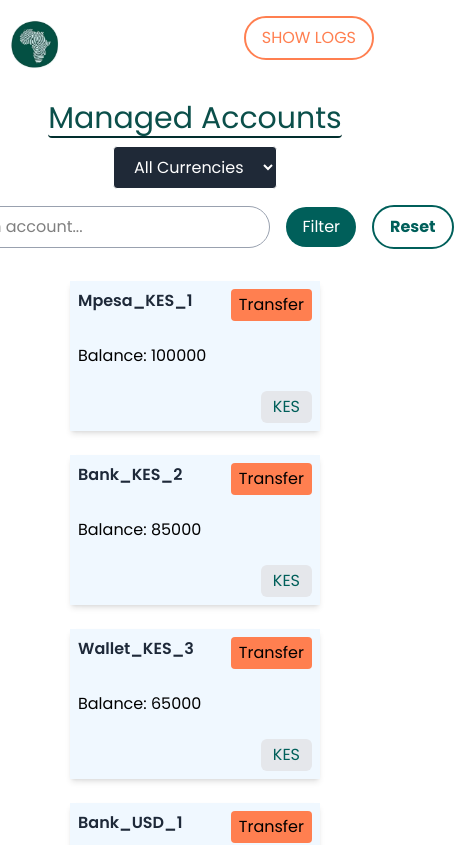
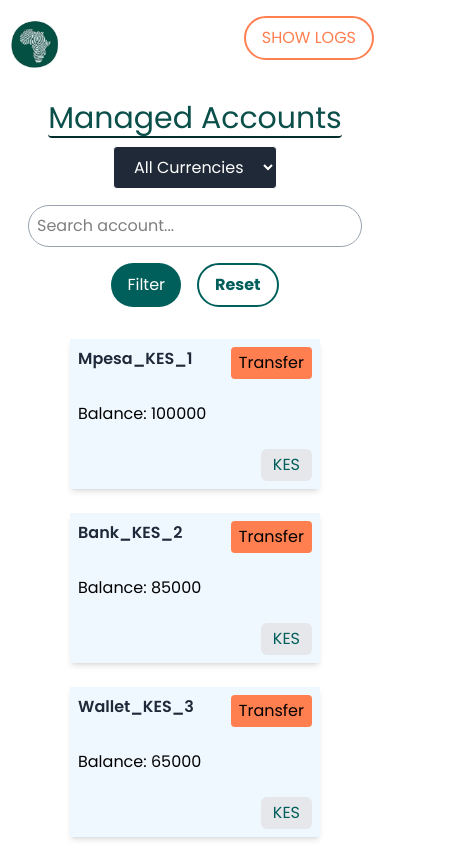
Before and after one commit to BurkyCodes/TreasurySimulator, an Angular app: page / in a window 390 px wide. Shown: the top 845 px of the page, 454 px wide, since content can reach past the window. Built offline with nearby package versions, Linux system fonts and the light colour scheme.

Commit message:
Account responsiveness

```diff
--- a/src/app/components/accounts/accounts.component.html
+++ b/src/app/components/accounts/accounts.component.html
@@ -17,13 +17,15 @@
     <option value="NGN">NGN</option>
   </select>
   </div>
-  <div class="flex gap-4 mt-2 items-center justify-center">
+  <div class="flex flex-col md:flex-row gap-4 mt-2 items-center justify-center">
     <input
       type="text"
       [(ngModel)]="searchTerm"
       class="border border-gray-400 outline-none py-2 px-2 rounded-full"
       placeholder="Search account..."
     />
+    <div class="flex gap-4">
+
     <button
       (click)="searchAccounts()"
       class="bg-teal-800 py-2 px-4 cursor-pointer rounded-full text-white "
@@ -36,6 +38,8 @@
     >
       Reset
     </button>
+
+    </div>
   </div>
 
   <ul class="flex items-center mb-8 flex-wrap px-8 gap-6 justify-center mt-8">
```
